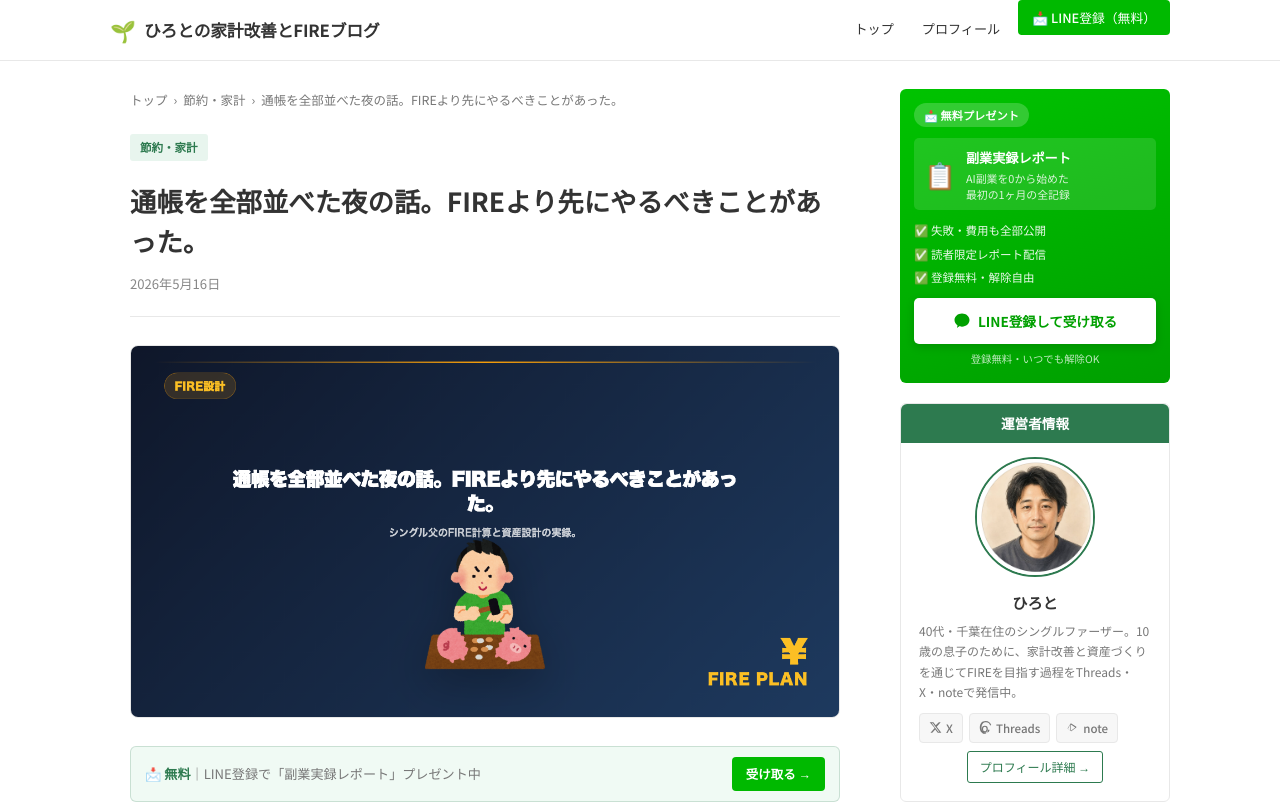
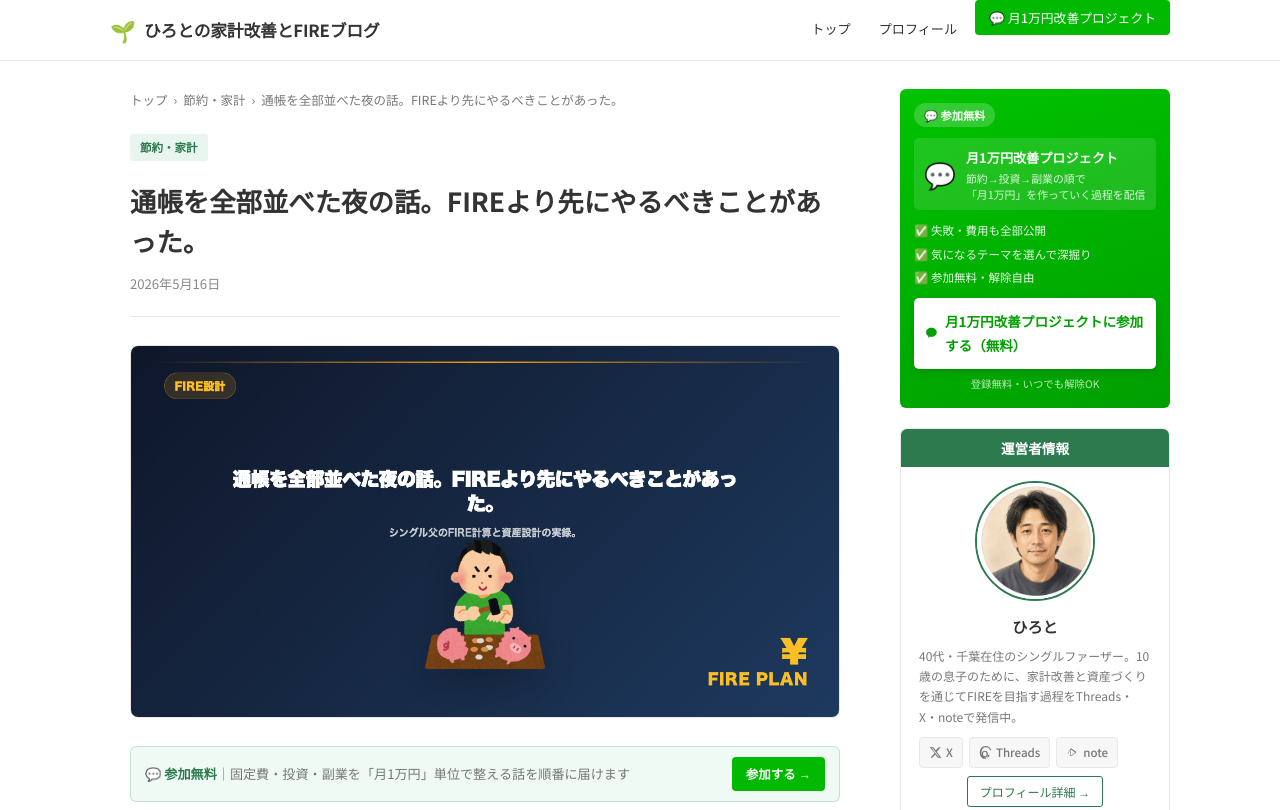
Before and after one commit to otorih1111-svg/hiroto-fire-blog, an Astro site: page /blog/2026-05-16-fire in a window 1280 px wide. Shown: the top 810 px of the page. Built offline with nearby package versions, Linux system fonts and the light colour scheme; Astro itself is replaced by a stand-in of ours; no server answers.

Commit message:
LINE導線の文言を「月1万円改善プロジェクト」に統一・ステップメール内容に合わせて再設計
トップページのCTA文言「月1万円改善プロジェクトに参加する（無料）」に
他のLINE導線（ヘッダーナビ・記事内バナー・記事末CTA・サイドバー）も統一。

ステップメール（drm_system/elme_v2）の実際の中身（節約→投資→副業の
3STEPロードマップ・3ジャンル分岐・失敗込みの正直な体験談）に合わせて
バッジ・見出し・説明文・特典リストの文言も書き直し、登録時の期待値と
実際に届く内容のズレをなくして登録後の離脱を防ぐ設計にした。

旧表記「副業実録レポート」「LINE登録して受け取る」は全箇所から置き換え。

Co-Authored-By: Claude Sonnet 4.6 <noreply@anthropic.com>

```diff
--- a/src/components/LineBanner.astro
+++ b/src/components/LineBanner.astro
@@ -11,9 +11,9 @@ const LINE_URL = import.meta.env.PUBLIC_LINE_URL || 'https://line.me/R/ti/p/%401
 {variant === 'article' ? (
   <!-- 記事上部：コンパクトな誘導バー -->
   <div class="line-article-bar">
-    <span class="line-article-bar-text">📩 <strong>無料</strong>｜LINE登録で「副業実録レポート」プレゼント中</span>
+    <span class="line-article-bar-text">💬 <strong>参加無料</strong>｜固定費・投資・副業を「月1万円」単位で整える話を順番に届けます</span>
     <a href={LINE_URL} target="_blank" rel="noopener noreferrer" class="line-article-bar-btn">
-      受け取る →
+      参加する →
     </a>
   </div>
 ) : (
@@ -21,16 +21,16 @@ const LINE_URL = import.meta.env.PUBLIC_LINE_URL || 'https://line.me/R/ti/p/%401
   <div class="line-banner-full">
     <div class="line-banner-full-inner">
       <div class="line-banner-full-left">
-        <span class="line-banner-badge">📩 無料プレゼント配布中</span>
-        <p class="line-banner-title">LINE登録で「副業実録レポート」を今すぐ受け取る</p>
-        <p class="line-banner-desc">シングル父がAI副業を0から始めた最初の1ヶ月の記録。失敗・費用・試行錯誤を全部正直に公開。</p>
+        <span class="line-banner-badge">💬 参加無料・募集中</span>
+        <p class="line-banner-title">「月1万円改善プロジェクト」に参加してみませんか？</p>
+        <p class="line-banner-desc">固定費を見直して月2万円浮いた話、新NISAを月1万円から始めた話、AI副業の試行錯誤――シングルファーザーのひろとが実際にやってきた「節約→投資→副業」の順番を、LINEで一つずつ届けます。</p>
       </div>
       <div class="line-banner-full-right">
         <a href={LINE_URL} target="_blank" rel="noopener noreferrer" class="line-banner-btn">
           <svg width="20" height="20" viewBox="0 0 48 48" fill="currentColor">
             <path d="M24 4C12.95 4 4 11.84 4 21.5c0 5.8 3.2 10.96 8.18 14.3-.36 1.3-1.3 4.76-1.5 5.5-.24.9.33 .89.7.65.3-.2 4.8-3.26 6.74-4.57A22.7 22.7 0 0 0 24 39c11.05 0 20-7.84 20-17.5S35.05 4 24 4z"/>
           </svg>
-          LINE登録して受け取る（無料）
+          月1万円改善プロジェクトに参加する（無料）
         </a>
         <p class="line-banner-note">登録無料・いつでも解除OK</p>
       </div>
--- a/src/components/LineBannerSide.astro
+++ b/src/components/LineBannerSide.astro
@@ -5,26 +5,26 @@ const LINE_URL = import.meta.env.PUBLIC_LINE_URL || 'https://line.me/R/ti/p/%401
 
 <div class="line-side-widget">
   <div class="line-side-header">
-    <span class="line-side-badge">📩 無料プレゼント</span>
+    <span class="line-side-badge">💬 参加無料</span>
   </div>
   <div class="line-side-body">
     <div class="line-side-report">
-      <span class="line-side-report-icon">📋</span>
+      <span class="line-side-report-icon">💬</span>
       <div>
-        <p class="line-side-report-title">副業実録レポート</p>
-        <p class="line-side-report-sub">AI副業を0から始めた<br>最初の1ヶ月の全記録</p>
+        <p class="line-side-report-title">月1万円改善プロジェクト</p>
+        <p class="line-side-report-sub">節約→投資→副業の順で<br>「月1万円」を作っていく過程を配信</p>
       </div>
     </div>
     <ul class="line-side-list">
       <li>✅ 失敗・費用も全部公開</li>
-      <li>✅ 読者限定レポート配信</li>
-      <li>✅ 登録無料・解除自由</li>
+      <li>✅ 気になるテーマを選んで深掘り</li>
+      <li>✅ 参加無料・解除自由</li>
     </ul>
     <a href={LINE_URL} target="_blank" rel="noopener noreferrer" class="line-side-btn">
       <svg width="18" height="18" viewBox="0 0 48 48" fill="currentColor">
         <path d="M24 4C12.95 4 4 11.84 4 21.5c0 5.8 3.2 10.96 8.18 14.3-.36 1.3-1.3 4.76-1.5 5.5-.24.9.33 .89.7.65.3-.2 4.8-3.26 6.74-4.57A22.7 22.7 0 0 0 24 39c11.05 0 20-7.84 20-17.5S35.05 4 24 4z"/>
       </svg>
-      LINE登録して受け取る
+      月1万円改善プロジェクトに参加する（無料）
     </a>
     <p class="line-side-note">登録無料・いつでも解除OK</p>
   </div>
--- a/src/components/LineCTA.astro
+++ b/src/components/LineCTA.astro
@@ -6,28 +6,28 @@ const LINE_URL = import.meta.env.PUBLIC_LINE_URL || 'https://line.me/R/ti/p/%401
 <div class="line-cta-block">
   <div class="line-cta-inner">
     <div class="line-cta-left">
-      <span class="line-cta-badge">📩 無料プレゼント</span>
-      <p class="line-cta-title">LINE登録で「副業実録レポート」を今すぐ受け取る</p>
+      <span class="line-cta-badge">💬 参加無料</span>
+      <p class="line-cta-title">「月1万円改善プロジェクト」に参加してみませんか？</p>
       <p class="line-cta-desc">
-        シングル父がAI副業を0から始めた<strong>最初の1ヶ月の記録</strong>をまとめたPDF。<br>
-        失敗・試行錯誤・かかった費用まで全部正直に書きました。
+        固定費を見直して<strong>月2万円浮いた話</strong>、新NISAを月1万円から始めた話、AI副業の試行錯誤。<br>
+        シングルファーザーのひろとが実際にやってきた「節約→投資→副業」の順番を、失敗も込みで正直に届けます。
       </p>
       <ul class="line-cta-benefits">
-        <li>✅ 登録無料・いつでも解除OK</li>
-        <li>✅ 副業の最新情報も配信</li>
-        <li>✅ 読者限定の途中経過レポートあり</li>
+        <li>✅ 節約・投資・副業から気になるテーマを選べる</li>
+        <li>✅ 失敗・費用も含めて正直に公開</li>
+        <li>✅ 参加無料・いつでも解除OK</li>
       </ul>
     </div>
     <div class="line-cta-right">
       <div class="line-cta-report-img">
-        <span class="line-cta-report-emoji">📋</span>
-        <p class="line-cta-report-label">副業実録<br>レポート</p>
+        <span class="line-cta-report-emoji">💬</span>
+        <p class="line-cta-report-label">月1万円<br>改善プロジェクト</p>
       </div>
       <a href={LINE_URL} target="_blank" rel="noopener noreferrer" class="line-cta-btn">
         <svg width="22" height="22" viewBox="0 0 48 48" fill="currentColor">
           <path d="M24 4C12.95 4 4 11.84 4 21.5c0 5.8 3.2 10.96 8.18 14.3-.36 1.3-1.3 4.76-1.5 5.5-.24.9.33 .89.7.65.3-.2 4.8-3.26 6.74-4.57A22.7 22.7 0 0 0 24 39c11.05 0 20-7.84 20-17.5S35.05 4 24 4z"/>
         </svg>
-        LINE登録して受け取る（無料）
+        月1万円改善プロジェクトに参加する（無料）
       </a>
     </div>
   </div>
--- a/src/layouts/BaseLayout.astro
+++ b/src/layouts/BaseLayout.astro
@@ -116,7 +116,7 @@ const popularPosts = [
             <li><a href="/blog/about-hiroto/">プロフィール</a></li>
             <li>
               <a href={LINE_URL} target="_blank" rel="noopener noreferrer" class="nav-line-btn">
-                📩 LINE登録（無料）
+                💬 月1万円改善プロジェクト
               </a>
             </li>
           </ul>
```
